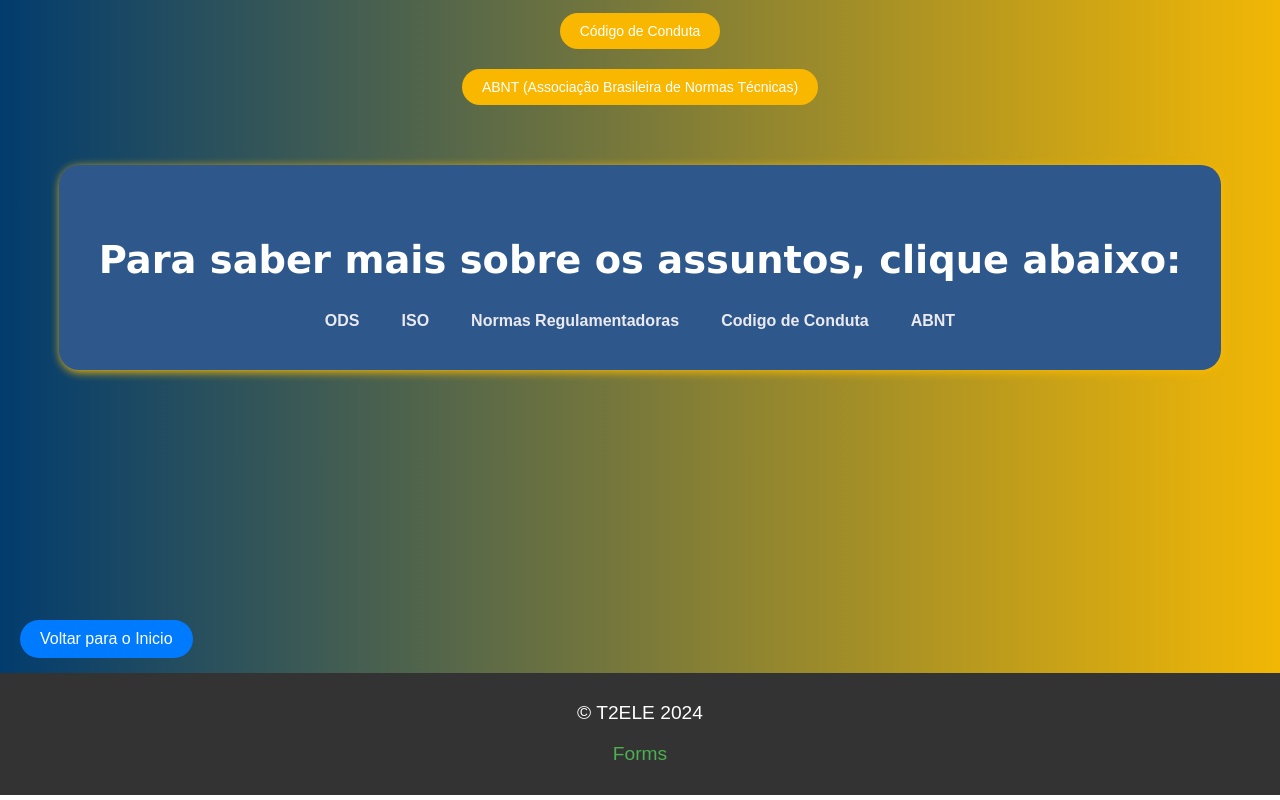
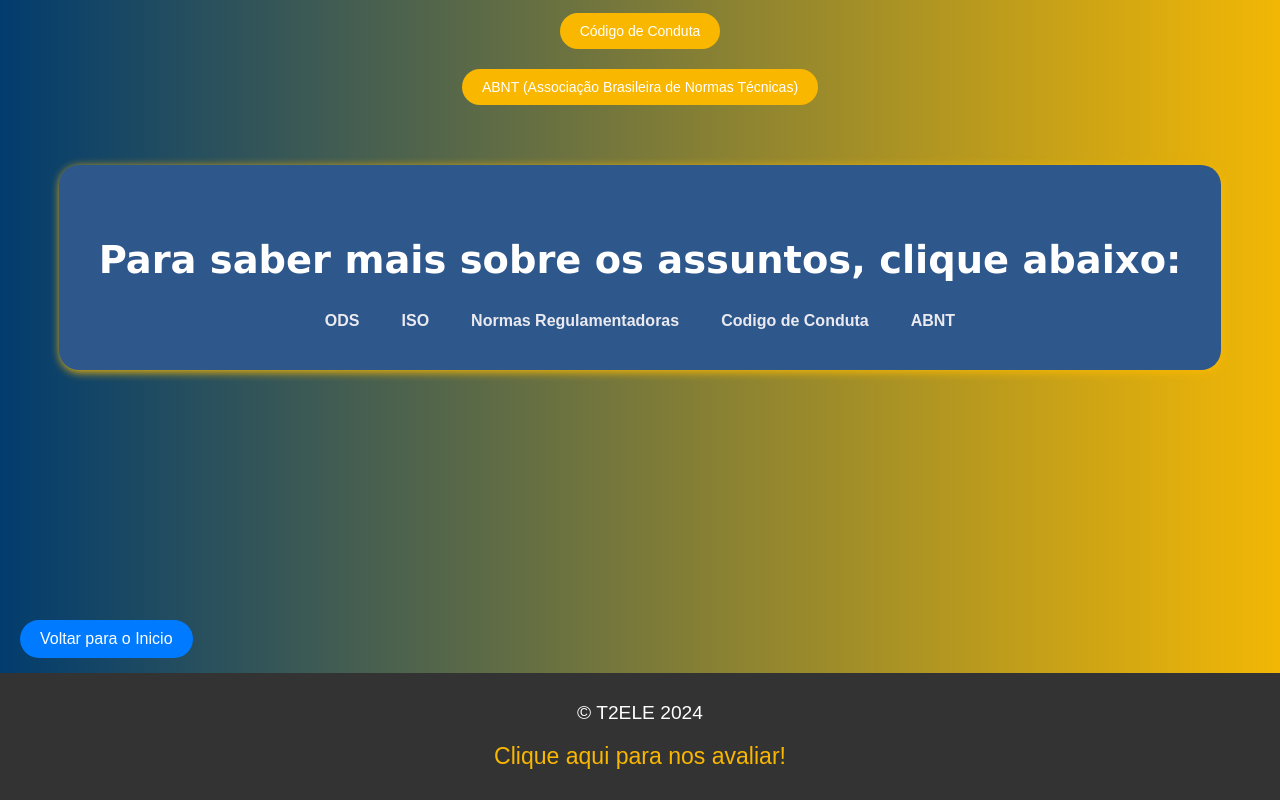
Before and after one commit to Pedrohnds/projeto-manual, a plain HTML site: page manual.html in a window 1280 px wide. Shown: the part 2847-3647 px from the top of the page. Drawn offline with Linux system fonts and the light colour scheme.

Commit message:
Ultimos detalhes

```diff
--- a/manual.html
+++ b/manual.html
@@ -199,7 +199,7 @@
             <div class="footer">
                 <p>&copy; T2ELE 2024</p>
                 <p>
-                  <a href="https://docs.google.com/forms/d/e/1FAIpQLSfCH-jDrROwxGarYb8R2Ek4sxnIIzPxAzXYX8p21LSKfW8rAg/viewform" target="_blank">Forms</a>
+                  <a href="https://docs.google.com/forms/d/e/1FAIpQLSfCH-jDrROwxGarYb8R2Ek4sxnIIzPxAzXYX8p21LSKfW8rAg/viewform" target="_blank">Clique aqui para nos avaliar!</a>
                 </p>
             </div>
 
--- a/style.css
+++ b/style.css
@@ -265,9 +265,10 @@ button {
     font-size: 1.2em;
 }
 .footer a {
-    color: #4CAF50;
+    color: #fab700;
     margin: 0 10px;
     text-decoration: none;
+    font-size: 1.2em;
 }
 
 .footer p {
```
